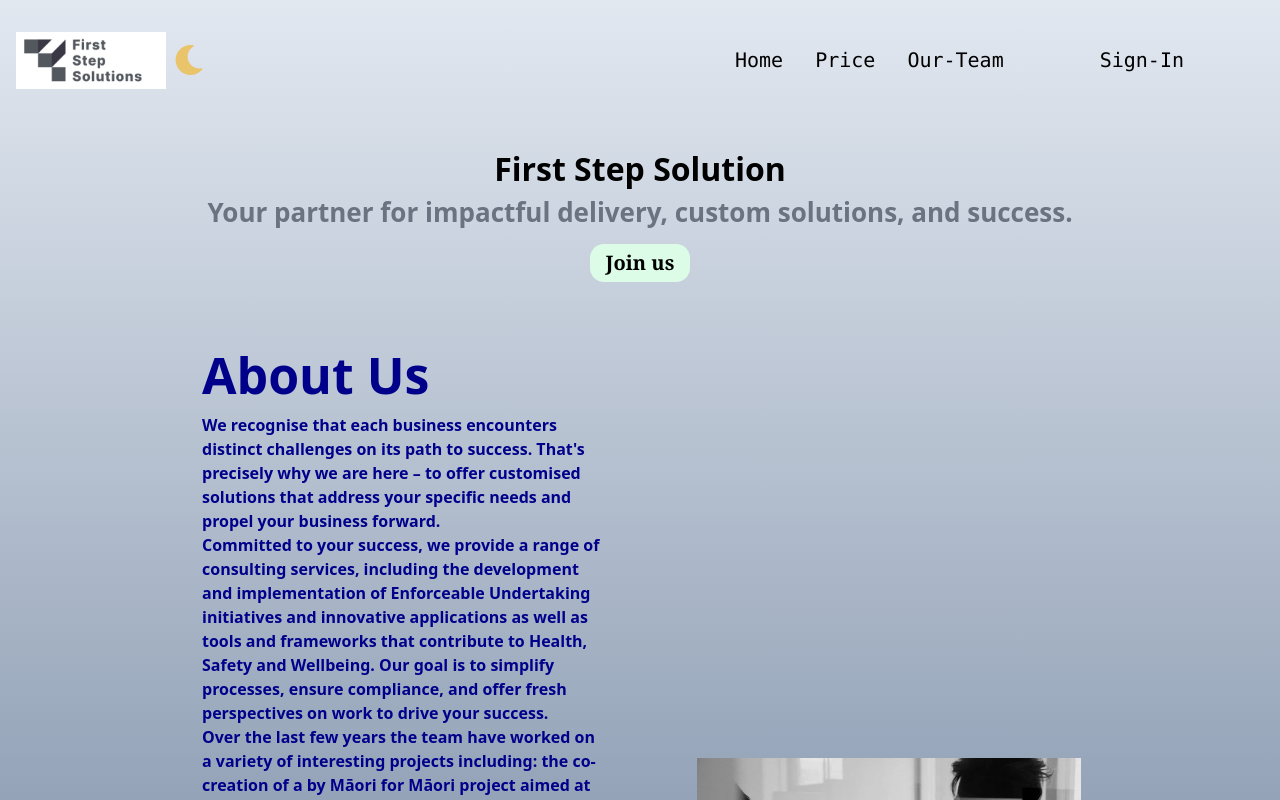
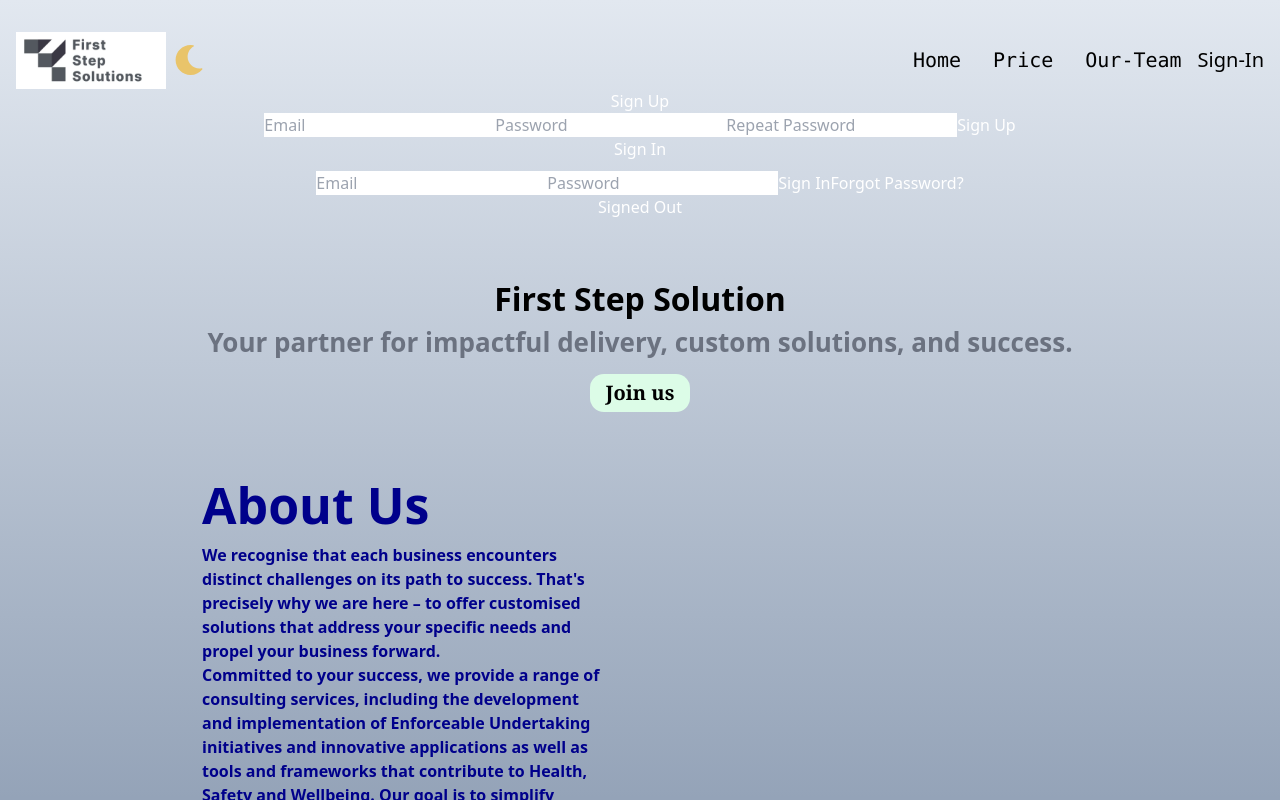
Before and after one commit to BenRogers00/Safely-Different-App, a React (Create React App) app in the folder safely-different/: page / in a window 1280 px wide. Built offline with nearby package versions, Linux system fonts and the light colour scheme; no server answers.

Commit message:
started merging front and back

```diff
--- a/safely-different/package.json
+++ b/safely-different/package.json
@@ -10,6 +10,7 @@
     "react": "^18.2.0",
     "react-dom": "^18.2.0",
     "react-icons": "^5.2.1",
+    "react-router-dom": "^6.23.1",
     "react-scripts": "5.0.1",
     "web-vitals": "^2.1.4"
   },
--- a/safely-different/src/App.js
+++ b/safely-different/src/App.js
@@ -1,15 +1,19 @@
 // This is the App.js file that will be used to render different components.
+import { BrowserRouter as Router, Routes, Route } from 'react-router-dom';
 import HomePageUI from './components/UI/HomepageComponents/HomePageUI';
 import React from 'react';
+import SignIn from './components/auth/SignIn';
 import AuthDetails from './components/AuthDetails';
 
 function App() {
   return (
     <div className="App">
-      {/*note that I have reworked SignIn and SignUp slightly, so it is called only if the user is signed in */}
-       {/*<AuthDetails/>*/}
-       <HomePageUI/>
-
+       <Router>
+          <Routes>
+            <Route path="/" element={<HomePageUI />} />
+            <Route path="/signin" element={<SignIn />} />
+            </Routes>
+        </Router>
 
     </div>
   );
--- a/safely-different/src/components/UI/HomepageComponents/NavBar.jsx
+++ b/safely-different/src/components/UI/HomepageComponents/NavBar.jsx
@@ -3,12 +3,17 @@ import { BsSun } from "react-icons/bs";
 import { HiOutlineMenu } from "react-icons/hi";
 import { MdClose } from "react-icons/md";
 import { FaMoon } from "react-icons/fa";
+import { Link } from 'react-router-dom';
+// import { useAuth } from "../../AuthDetails";
 import useDarkMode from "./useDarkMode";
+import AuthDetails from "../../AuthDetails";
+
 
 function NavBar(props) {
  // const {Mobile} = props;
   const [openMenu, setOpenMenu] = useState(false);
   const [isDarkMode, toggleDarkMode] = useDarkMode();
+  // const { currentUser } = useAuth();
   const handleMenu = () => {
     setOpenMenu(!openMenu);
   };
@@ -55,7 +60,9 @@ function NavBar(props) {
               <li className="mx-4 hover:text-purple-500 transition-all font-mono cursor-pointer">Home</li>
               <li className="mx-4 hover:text-purple-500 transition-all font-mono cursor-pointer">Price</li>
               <li className="mx-4 hover:text-purple-500 transition-all font-mono cursor-pointer">Our-Team</li>
-              <li className="mx-20 hover:text-purple-500 transition-all font-mono cursor-pointer">Sign-In</li>
+              <Link to="../auth/SignIn">Sign-In</Link>
+
+              {/* <li className="mx-20 hover:text-purple-500 transition-all font-mono cursor-pointer">Sign-In</li> */}
               </div>
 
               </>
@@ -66,11 +73,12 @@ function NavBar(props) {
                 <li className="hover:text-purple-500 transition-all cursor-pointer">Home</li>
                 <li className="hover:text-purple-500 transition-all cursor-pointer">Price</li>
                 <li className="hover:text-purple-500 transition-all cursor-pointer">Our Team</li>
-                <li className="hover:text-purple-500 transition-all cursor-pointer">Sign-In</li>
+                <Link to="../auth/SignIn">Sign-In</Link>
               </div>
             )}
           </ul>
         </nav>
+        <AuthDetails/>
 
     </>
   );
--- a/safely-different/src/components/auth/SignIn.jsx
+++ b/safely-different/src/components/auth/SignIn.jsx
@@ -4,10 +4,12 @@ import React, { useState } from 'react';
 import { getAuth, signInWithEmailAndPassword } from "firebase/auth";
 import app from '../../firebase/firebase';
 import { sendPasswordResetEmail } from "firebase/auth";
+import { useNavigate } from 'react-router-dom';
 
 const SignIn = () => {
   const [email, setEmail] = useState('');
   const [password, setPassword] = useState('');
+  const navigate = useNavigate();
   const auth = getAuth(app);
 
   // Function to handle sign in
@@ -16,6 +18,7 @@ const SignIn = () => {
     try {
       await signInWithEmailAndPassword(auth, email, password);
       alert('Logged in successfully!');
+      navigate('/');
     } catch (error) {
       alert('Error signing in:', error.message);
     }
```
Also changed, not shown: 1 other file (tests, documents, lock files or other folders).
